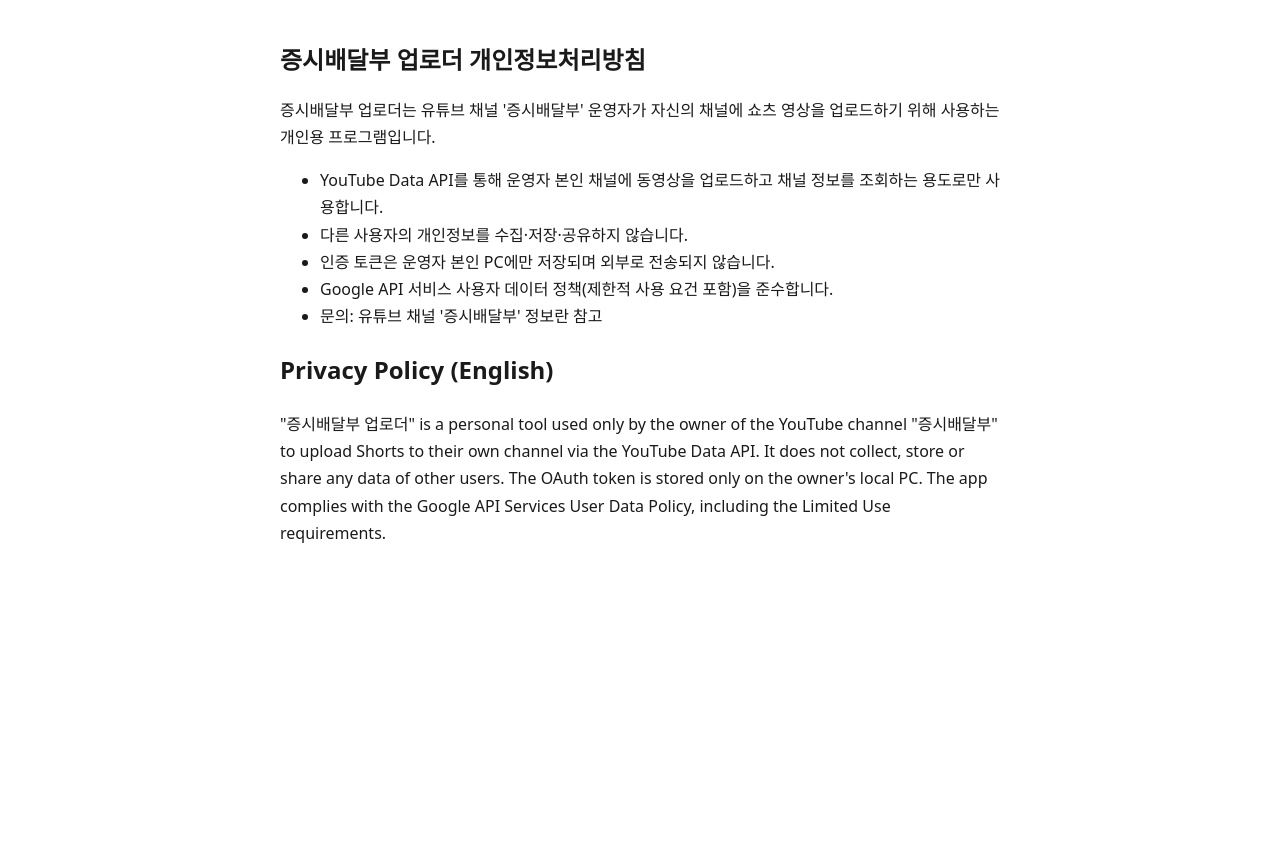
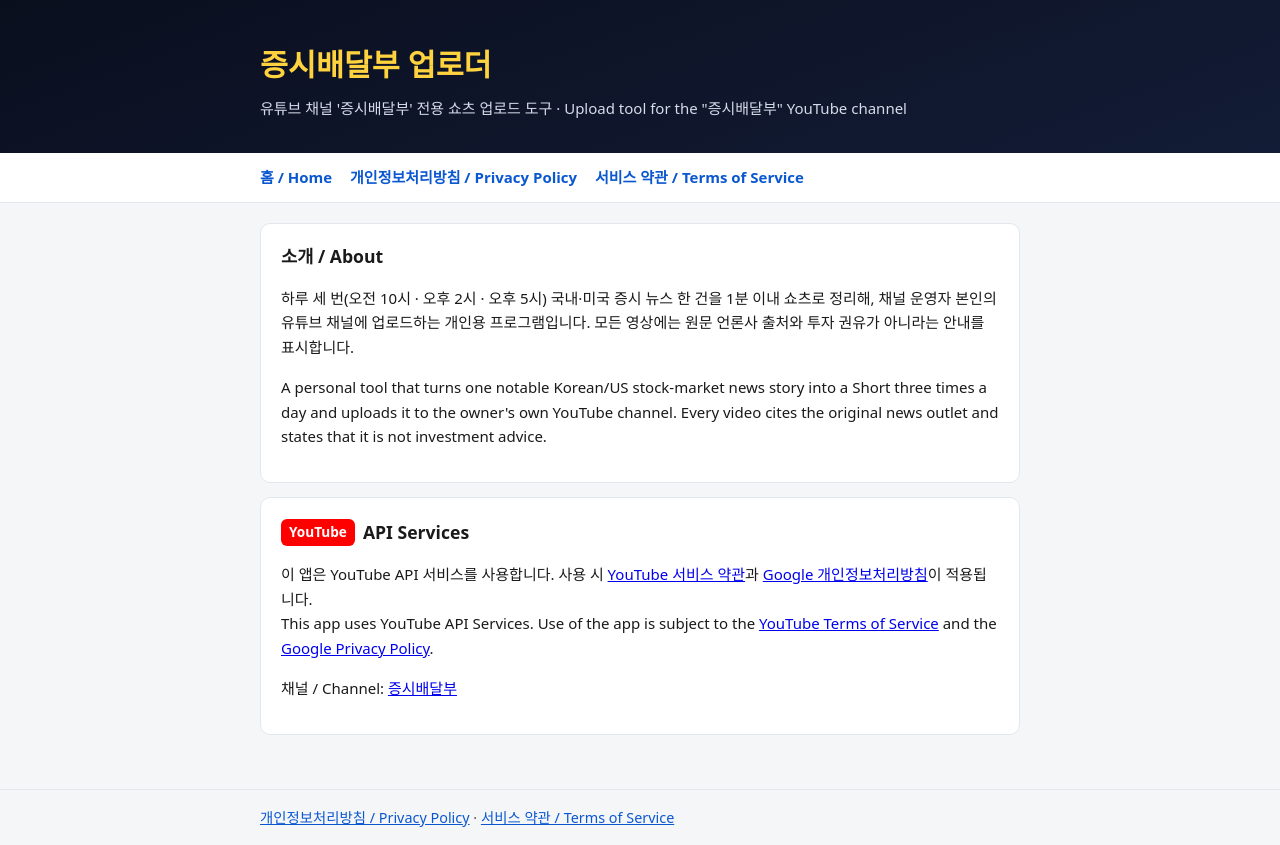
Before and after one commit to yjpark76-hub/yjpark76-hub.github.io, a plain HTML site: page index.html in a window 1280 px wide. Before the commit the page ends 800 px from the top, so only its background shows below. Drawn offline with Linux system fonts and the light colour scheme.

Commit message:
Add files via upload

```diff
--- a/index.html
+++ b/index.html
@@ -3,23 +3,50 @@
 <head>
 <meta charset="utf-8">
 <meta name="viewport" content="width=device-width, initial-scale=1">
-<title>증시배달부 업로더 - 개인정보처리방침</title>
+<title>증시배달부 업로더</title>
 <style>
-  body{font-family:system-ui,-apple-system,"Malgun Gothic",sans-serif;max-width:720px;margin:40px auto;padding:0 16px;line-height:1.7;color:#1a1a1a;background:#fff}
-  h1{font-size:1.5rem}
+  :root{--navy:#0A0F1E;--navy2:#131C36;--yellow:#FFD23F;--red:#FF0000}
+  body{margin:0;font-family:system-ui,-apple-system,"Malgun Gothic",sans-serif;background:#f5f6f8;color:#1a1a1a;line-height:1.65;font-size:15px}
+  header{background:linear-gradient(160deg,var(--navy),var(--navy2));color:#fff;padding:40px 16px 32px}
+  .wrap{max-width:760px;margin:0 auto;padding:0 16px}
+  header h1{margin:0 0 6px;font-size:1.9rem;color:var(--yellow)}
+  header p{margin:0;color:#d6dbea}
+  nav{background:#fff;border-bottom:1px solid #e3e6ec}
+  nav a{display:inline-block;padding:12px 14px 12px 0;color:#0b57d0;font-weight:600;text-decoration:none}
+  main{padding:20px 0 40px}
+  .card{background:#fff;border:1px solid #e3e6ec;border-radius:10px;padding:18px 20px;margin-bottom:14px}
+  h2{font-size:1.1rem;margin:0 0 8px}
+  .yt{display:inline-flex;align-items:center;gap:8px;font-weight:700}
+  .yt b{background:var(--red);color:#fff;border-radius:6px;padding:2px 8px;font-size:.85rem}
+  footer{border-top:1px solid #e3e6ec;padding:16px 0;color:#555;font-size:.9rem}
+  footer a{color:#0b57d0}
 </style>
 </head>
 <body>
-<h1>증시배달부 업로더 개인정보처리방침</h1>
-<p>증시배달부 업로더는 유튜브 채널 '증시배달부' 운영자가 자신의 채널에 쇼츠 영상을 업로드하기 위해 사용하는 개인용 프로그램입니다.</p>
-<ul>
-  <li>YouTube Data API를 통해 운영자 본인 채널에 동영상을 업로드하고 채널 정보를 조회하는 용도로만 사용합니다.</li>
-  <li>다른 사용자의 개인정보를 수집·저장·공유하지 않습니다.</li>
-  <li>인증 토큰은 운영자 본인 PC에만 저장되며 외부로 전송되지 않습니다.</li>
-  <li>Google API 서비스 사용자 데이터 정책(제한적 사용 요건 포함)을 준수합니다.</li>
-  <li>문의: 유튜브 채널 '증시배달부' 정보란 참고</li>
-</ul>
-<h2>Privacy Policy (English)</h2>
-<p>"증시배달부 업로더" is a personal tool used only by the owner of the YouTube channel "증시배달부" to upload Shorts to their own channel via the YouTube Data API. It does not collect, store or share any data of other users. The OAuth token is stored only on the owner's local PC. The app complies with the Google API Services User Data Policy, including the Limited Use requirements.</p>
+<header><div class="wrap">
+  <h1>증시배달부 업로더</h1>
+  <p>유튜브 채널 '증시배달부' 전용 쇼츠 업로드 도구 · Upload tool for the "증시배달부" YouTube channel</p>
+</div></header>
+<nav><div class="wrap">
+  <a href="index.html">홈 / Home</a>
+  <a href="privacy.html">개인정보처리방침 / Privacy Policy</a>
+  <a href="terms.html">서비스 약관 / Terms of Service</a>
+</div></nav>
+<main><div class="wrap">
+  <div class="card">
+    <h2>소개 / About</h2>
+    <p>하루 세 번(오전 10시 · 오후 2시 · 오후 5시) 국내·미국 증시 뉴스 한 건을 1분 이내 쇼츠로 정리해, 채널 운영자 본인의 유튜브 채널에 업로드하는 개인용 프로그램입니다. 모든 영상에는 원문 언론사 출처와 투자 권유가 아니라는 안내를 표시합니다.</p>
+    <p>A personal tool that turns one notable Korean/US stock-market news story into a Short three times a day and uploads it to the owner's own YouTube channel. Every video cites the original news outlet and states that it is not investment advice.</p>
+  </div>
+  <div class="card">
+    <h2><span class="yt"><b>YouTube</b> API Services</span></h2>
+    <p>이 앱은 YouTube API 서비스를 사용합니다. 사용 시 <a href="https://www.youtube.com/t/terms">YouTube 서비스 약관</a>과 <a href="http://www.google.com/policies/privacy">Google 개인정보처리방침</a>이 적용됩니다.<br>
+    This app uses YouTube API Services. Use of the app is subject to the <a href="https://www.youtube.com/t/terms">YouTube Terms of Service</a> and the <a href="http://www.google.com/policies/privacy">Google Privacy Policy</a>.</p>
+    <p>채널 / Channel: <a href="https://www.youtube.com/channel/UCzt4dBTmDnHk1WPl-N6HIFw">증시배달부</a></p>
+  </div>
+</div></main>
+<footer><div class="wrap">
+  <a href="privacy.html">개인정보처리방침 / Privacy Policy</a> · <a href="terms.html">서비스 약관 / Terms of Service</a>
+</div></footer>
 </body>
 </html>
```
Also changed, not shown: privacy.html (added, +45 -0 lines), terms.html (added, +38 -0 lines).
